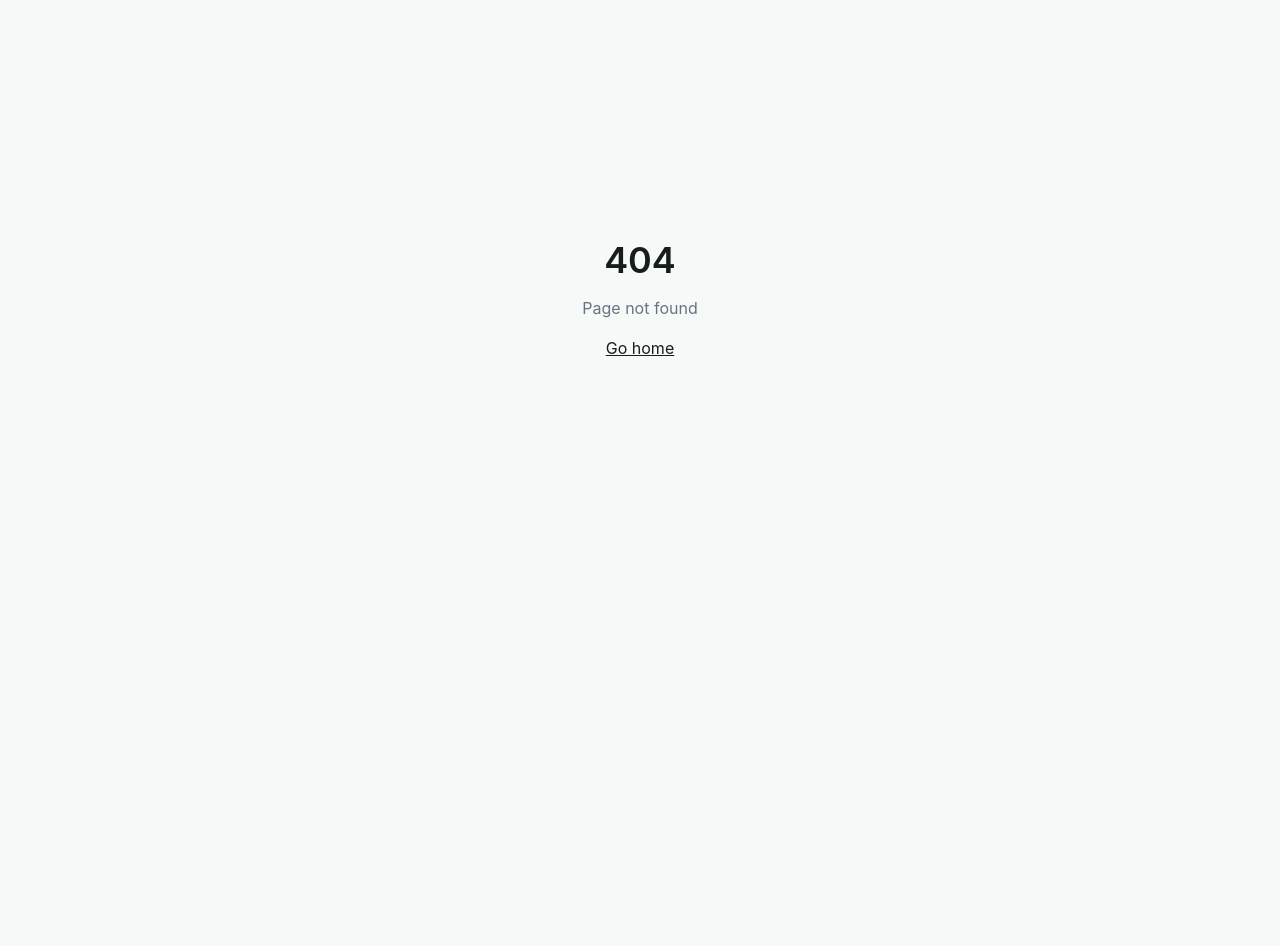
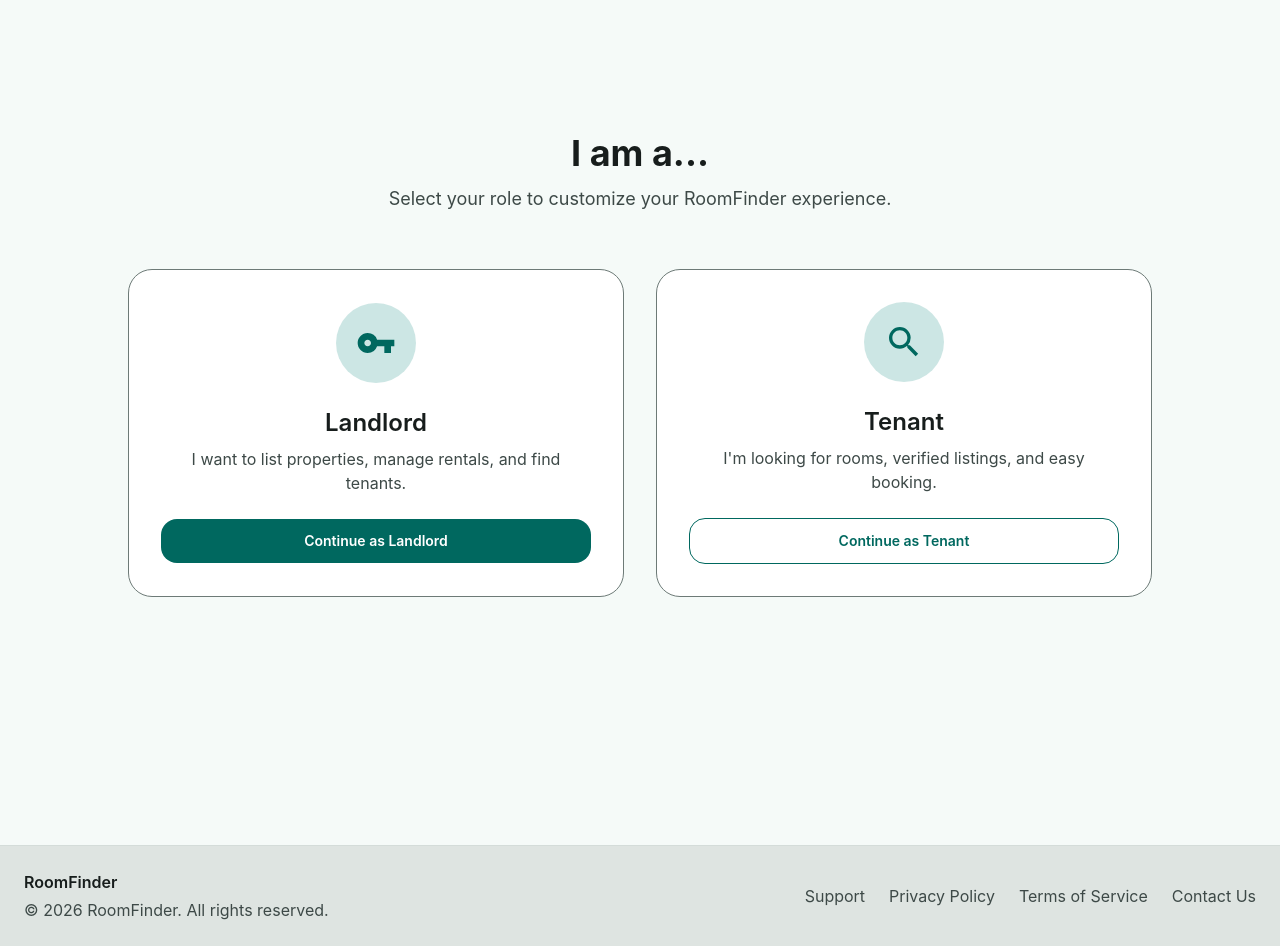
Before and after one commit to Subodh-Dhamala/RoomFinder, a Next.js app in the folder client/: page /role-select in a window 1280 px wide. Before the commit this address had no page. Shown: the part 100-1046 px from the top of the page. Before the commit the page ends 800 px from the top, so only its background shows below. Built offline with nearby package versions, Linux system fonts and the light colour scheme; no server answers.

Commit message:
pages and layouts

```diff
--- /dev/null
+++ b/client/app/(main)/landlord/layout.tsx
@@ -0,0 +1,18 @@
+'use client'
+
+import { useUser } from '@clerk/nextjs'
+import { redirect } from 'next/navigation'
+
+export default function LandlordLayout({ children }: { children: React.ReactNode }) {
+  const { user, isLoaded } = useUser()
+
+  if (!isLoaded) return null
+
+  const role = user?.publicMetadata?.role
+
+  if (isLoaded && role !== 'landlord') {
+    redirect('/')
+  }
+
+  return <>{children}</>
+}
--- a/client/app/(main)/layout.tsx
+++ b/client/app/(main)/layout.tsx
@@ -1,12 +1,14 @@
-import Navbar from '@/components/Navbar';
-import Footer from '@/components/Footer';
+import Navbar from '@/components/Navbar'
+import Footer from '@/components/Footer'
 
 export default function MainLayout({ children }: { children: React.ReactNode }) {
   return (
-    <>
+    <div className="flex min-h-screen flex-col">
       <Navbar />
-      {children}
-      <Footer/>
-    </>
+      <main className="flex-1">
+        {children}
+      </main>
+      <Footer />
+    </div>
   )
 }
--- /dev/null
+++ b/client/app/(main)/role-select/page.tsx
@@ -0,0 +1,114 @@
+'use client';
+
+import { useState } from 'react';
+import { useRouter } from 'next/navigation';
+import { useUser } from '@clerk/nextjs';
+import { useApi } from '@/hooks/useApi';
+import { MdVpnKey, MdSearch } from 'react-icons/md';
+
+export default function RoleSelectPage() {
+  const router = useRouter();
+  const { user } = useUser();
+  const api = useApi();
+
+  const [selected, setSelected] =
+    useState<'tenant' | 'landlord' | null>(null);
+
+  const handleSelect = async (
+    role: 'tenant' | 'landlord'
+  ) => {
+    setSelected(role);
+
+    try {
+      await api.patch('/api/users/role', { role });
+      await user?.reload();
+
+      router.push(
+        role === 'landlord'
+          ? '/landlord/listings'
+          : '/'
+      );
+    } catch (err) {
+      console.error('Role update failed:', err);
+      setSelected(null);
+    }
+  };
+
+  return (
+    <main className="min-h-screen flex items-center justify-center bg-background px-6">
+      <div className="w-full max-w-5xl">
+
+        <div className="mb-14 text-center">
+          <h1 className="text-4xl font-bold text-on-surface">
+            I am a...
+          </h1>
+          <p className="mx-auto mt-3 max-w-2xl text-lg text-on-surface-variant">
+            Select your role to customize your RoomFinder experience.
+          </p>
+        </div>
+
+        <div className="grid grid-cols-1 gap-8 md:grid-cols-2">
+
+          {/* LANDLORD */}
+          <button
+            onClick={() => handleSelect('landlord')}
+            disabled={selected !== null}
+            className={`group rounded-xl border bg-surface-container-lowest p-8 text-center transition-all duration-300 hover:-translate-y-1 hover:border-primary hover:shadow-lg disabled:cursor-not-allowed disabled:opacity-70 ${
+              selected === 'landlord'
+                ? 'border-primary shadow-lg'
+                : 'border-outline'
+            }`}
+          >
+            <div className="mx-auto mb-6 flex h-20 w-20 items-center justify-center rounded-full bg-primary-container/20">
+              <MdVpnKey size={40} className="text-primary" />
+            </div>
+
+            <h2 className="mb-2 text-2xl font-semibold text-on-surface">
+              Landlord
+            </h2>
+
+            <p className="mb-6 text-on-surface-variant">
+              I want to list properties, manage rentals, and find tenants.
+            </p>
+
+            <div className="w-full rounded-lg bg-primary py-3 text-sm font-semibold text-white">
+              {selected === 'landlord'
+                ? 'Setting up...'
+                : 'Continue as Landlord'}
+            </div>
+          </button>
+
+          {/* TENANT */}
+          <button
+            onClick={() => handleSelect('tenant')}
+            disabled={selected !== null}
+            className={`group rounded-xl border bg-surface-container-lowest p-8 text-center transition-all duration-300 hover:-translate-y-1 hover:border-primary hover:shadow-lg disabled:cursor-not-allowed disabled:opacity-70 ${
+              selected === 'tenant'
+                ? 'border-primary shadow-lg'
+                : 'border-outline'
+            }`}
+          >
+            <div className="mx-auto mb-6 flex h-20 w-20 items-center justify-center rounded-full bg-primary-container/20">
+              <MdSearch size={40} className="text-primary" />
+            </div>
+
+            <h2 className="mb-2 text-2xl font-semibold text-on-surface">
+              Tenant
+            </h2>
+
+            <p className="mb-6 text-on-surface-variant">
+              I'm looking for rooms, verified listings, and easy booking.
+            </p>
+
+            <div className="w-full rounded-lg border border-primary py-3 text-sm font-semibold text-primary transition group-hover:bg-primary/5">
+              {selected === 'tenant'
+                ? 'Setting up...'
+                : 'Continue as Tenant'}
+            </div>
+          </button>
+
+        </div>
+      </div>
+    </main>
+  );
+}
--- /dev/null
+++ b/client/app/(main)/tenant/layout.tsx
@@ -0,0 +1,18 @@
+'use client'
+
+import { useUser } from '@clerk/nextjs'
+import { redirect } from 'next/navigation'
+
+export default function TenantLayout({ children }: { children: React.ReactNode }) {
+  const { user, isLoaded } = useUser()
+
+  if (!isLoaded) return null
+
+  const role = user?.publicMetadata?.role
+
+  if (isLoaded && role !== 'tenant') {
+    redirect('/')
+  }
+
+  return <>{children}</>
+}
--- a/client/components/Footer.tsx
+++ b/client/components/Footer.tsx
@@ -1,31 +1,53 @@
+import Link from "next/link";
+
 export default function Footer() {
   return (
-    <footer className="w-full border-t border-outline-variant/30 bg-surface-container-highest py-lg mt-xl">
+    <footer className="w-full border-t border-outline-variant/30 bg-surface-container-highest py-md mt-xl">
       <div className="mx-auto flex max-w-[1280px] flex-col items-center justify-between gap-md px-gutter md:flex-row">
 
         <div className="flex flex-col items-center gap-xs md:items-start">
-          <span className="font-semibold text-on-surface">RoomFinder</span>
+          <span className="font-semibold text-on-surface">
+            RoomFinder
+          </span>
+
           <p className="text-caption text-on-surface-variant">
             © {new Date().getFullYear()} RoomFinder. All rights reserved.
           </p>
         </div>
 
         <nav className="flex flex-wrap justify-center gap-md">
-          <a href="/support" className="text-caption text-on-surface-variant hover:text-primary transition-colors">
+
+          <Link
+            href="/support"
+            className="text-caption text-on-surface-variant hover:text-primary transition-colors"
+          >
             Support
-          </a>
-          <a href="#" className="text-caption text-on-surface-variant hover:text-primary transition-colors">
+          </Link>
+
+          <Link
+            href="/privacy"
+            className="text-caption text-on-surface-variant hover:text-primary transition-colors"
+          >
             Privacy Policy
-          </a>
-          <a href="#" className="text-caption text-on-surface-variant hover:text-primary transition-colors">
+          </Link>
+
+          <Link
+            href="/terms"
+            className="text-caption text-on-surface-variant hover:text-primary transition-colors"
+          >
             Terms of Service
-          </a>
-          <a href="#" className="text-caption text-on-surface-variant hover:text-primary transition-colors">
+          </Link>
+
+          <Link
+            href="/contact"
+            className="text-caption text-on-surface-variant hover:text-primary transition-colors"
+          >
             Contact Us
-          </a>
+          </Link>
+
         </nav>
 
       </div>
     </footer>
-  )
+  );
 }
```
